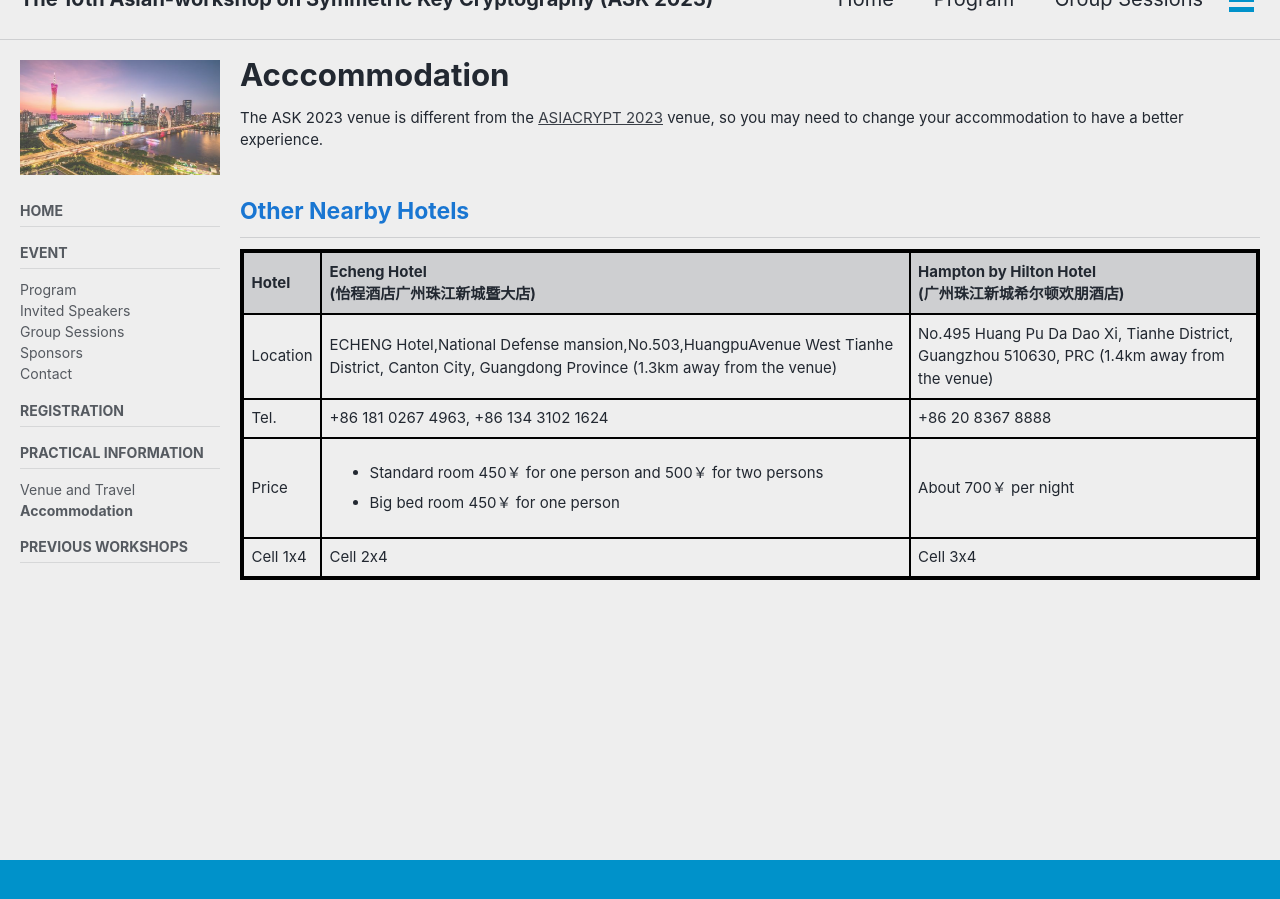
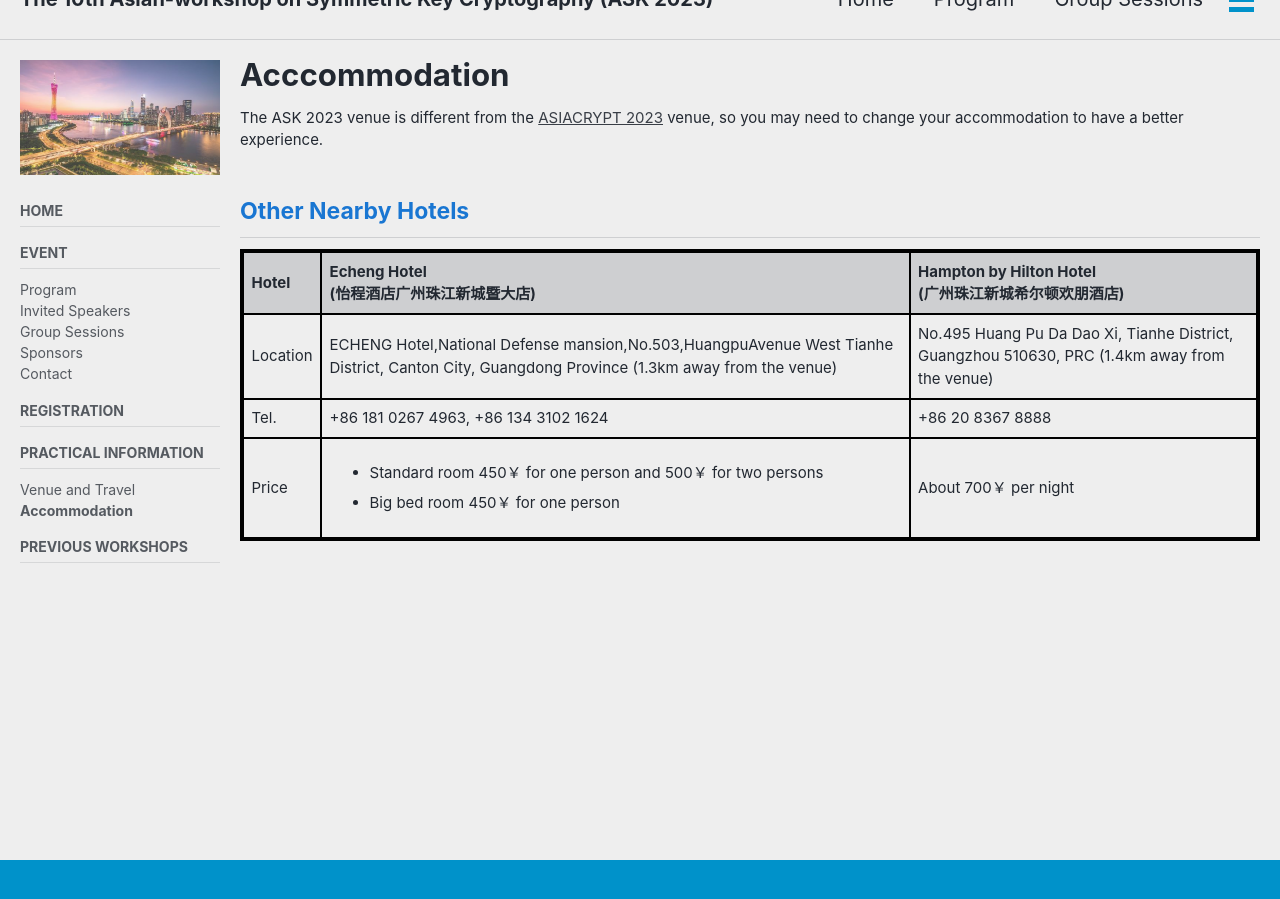
Before and after one commit to cryptanalysisbench/SATbench, a Jekyll site: the page built from accommodation.md, in a window 1280 px wide and 900 px high, scrolled down 41 px. Built offline with Jekyll 4.4.1, drawn with Linux system fonts in a browser that asks for light colours; cached includes are drawn as plain includes; nearby versions of some CDN libraries; our own code applies the rules of GitHub Pages for plain Markdown files.

Commit message:
Update accommodation.md

```diff
--- a/accommodation.md
+++ b/accommodation.md
@@ -39,11 +39,7 @@ The ASK 2023 venue is different from the [ASIACRYPT 2023](https://asiacrypt.iacr
 			<td style="border: 2px #000000 solid"><ul><li>Standard room 450￥ for one person and 500￥ for two persons</li><li>Big bed room 450￥ for one person</li></ul></td>
 			<td style="border: 2px #000000 solid">About 700￥ per night</td>
 		</tr>
-		<tr>
-			<td style="border: 2px #000000 solid">Cell 1x4</td>
-			<td style="border: 2px #000000 solid">Cell 2x4</td>
-			<td style="border: 2px #000000 solid">Cell 3x4</td>
-		</tr>
+
 	</tbody>
 </table>
 <!-- The ASK 2019 venue is very close to the [ASIACRYPT 2019](https://asiacrypt.iacr.org/2019/) venue, so you can use the same accomodation for both events.  We will also suggest some other hotels nearby later on.
```
